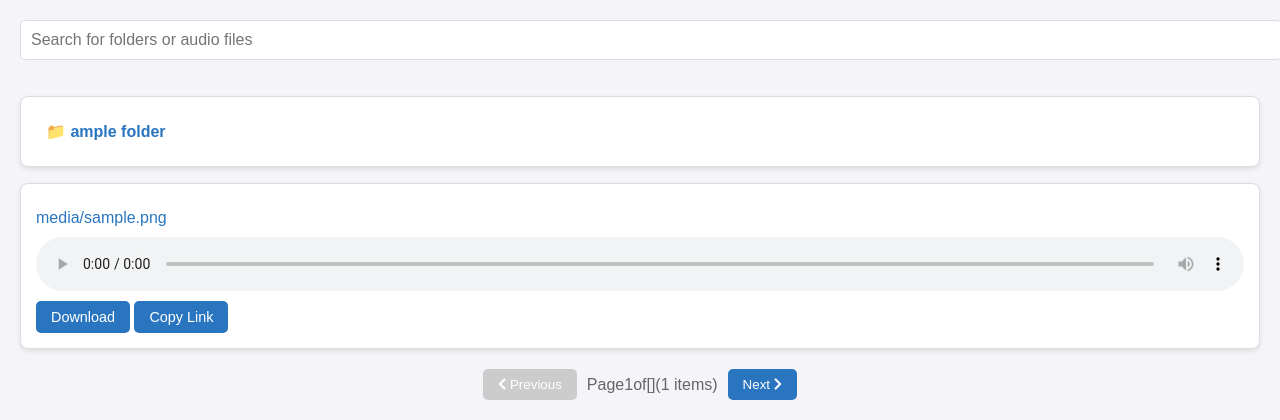
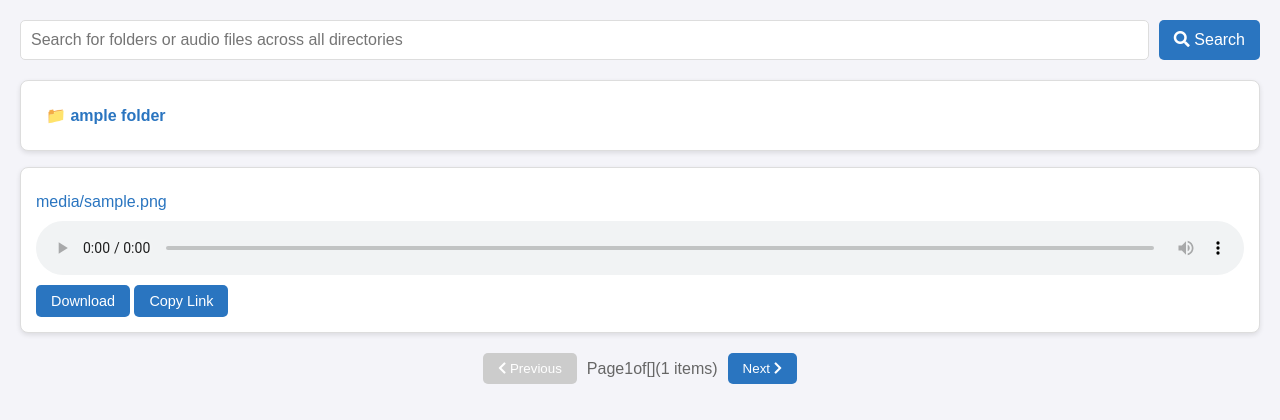
Before and after one commit to DWAA1660/audioviewer, a Flask app: template templates/index.html in a window 1280 px wide. Shown: the top 420 px of the page. Run offline with Flask 3, Linux system fonts and the light colour scheme; the template is opened without the code that fills it: most values are stand-ins (such as "Sample title", 1, 10 or a date in 2020).

Commit message:
test recursive

```diff
--- a/main.py
+++ b/main.py
@@ -140,6 +140,35 @@
 
 
 
+def search_files_recursive(root_dir, query=None):
+    """Recursively search for files and folders in a directory
+
+    Args:
+        root_dir (str): The root directory to start searching from
+        query (str, optional): Search query to filter results. Defaults to None.
+
+    Returns:
+        tuple: (files, folders) - Lists of file and folder paths that match the query
+    """
+    files = []
+    folders = []
+
+    # Walk through all directories recursively
+    for dirpath, dirnames, filenames in os.walk(root_dir):
+        # Check if folders match the query
+        for dirname in dirnames:
+            full_path = os.path.join(dirpath, dirname)
+            if query is None or query.lower() in dirname.lower():
+                folders.append(full_path)
+
+        # Check if files match the query
+        for filename in filenames:
+            full_path = os.path.join(dirpath, filename)
+            if query is None or query.lower() in filename.lower():
+                files.append(full_path)
+
+    return files, folders
+
 @app.route('/api/directory_contents')
 def get_directory_contents():
     """API endpoint to get directory contents with pagination"""
@@ -179,6 +208,44 @@
     except Exception as e:
         return jsonify({'error': str(e)}), 500
 
+@app.route('/api/search')
+def search_files():
+    """API endpoint to search for files and folders recursively"""
+    path = request.args.get('path', 'static/sources')
+    query = request.args.get('query', '')
+    page = request.args.get('page', 1, type=int)
+
+    try:
+        # Search for files and folders recursively
+        files, folders = search_files_recursive(path, query if query else None)
+
+        # Total items and pagination
+        total_items = len(files) + len(folders)
+        total_pages = math.ceil(total_items / ITEMS_PER_PAGE) if total_items > 0 else 1
+
+        # Calculate pagination indices
+        start_idx = (page - 1) * ITEMS_PER_PAGE
+        end_idx = min(start_idx + ITEMS_PER_PAGE, total_items)
+
+        # Combine and sort results for pagination
+        all_items = sorted(folders + files)
+        paginated_items = all_items[start_idx:end_idx]
+
+        # Separate back into files and folders for the frontend
+        paginated_files = [item for item in paginated_items if os.path.isfile(item)]
+        paginated_folders = [item for item in paginated_items if os.path.isdir(item)]
+
+        return jsonify({
+            'files': paginated_files,
+            'folders': paginated_folders,
+            'current_page': page,
+            'total_pages': total_pages,
+            'total_items': total_items,
+            'query': query
+        })
+    except Exception as e:
+        return jsonify({'error': str(e)}), 500
+
 
 if __name__ == "__main__":
     app.run("0.0.0.0", port=5000, debug=True)
--- a/templates/index.html
+++ b/templates/index.html
@@ -123,11 +123,39 @@
             font-size: 1.2rem;
             color: #666;
         }
+
+        .search-container {
+            display: flex;
+            gap: 10px;
+            margin-bottom: 20px;
+        }
+
+        .search-container input[type="text"] {
+            flex: 1;
+            margin-bottom: 0;
+        }
+
+        .search-btn {
+            background-color: #2a75c0;
+            color: white;
+            border: none;
+            border-radius: 5px;
+            padding: 10px 15px;
+            cursor: pointer;
+            font-size: 1rem;
+        }
+
+        .search-btn:hover {
+            background-color: #1f5a93;
+        }
     </style>
 </head>
 <body>
 
-    <input type="text" id="searchInput" placeholder="Search for folders or audio files">
+    <div class="search-container">
+        <input type="text" id="searchInput" placeholder="Search for folders or audio files across all directories">
+        <button id="searchButton" class="search-btn"><i class="fas fa-search"></i> Search</button>
+    </div>
 
     <div id="content-container">
         <ul id="folder">
@@ -172,23 +200,31 @@
     <script>
         // Global variables
         const currentPath = "{{ path }}";
-        let currentPage = {{ current_page }};
-        const totalPages = {{ total_pages }};
+        let currentPage = parseInt("{{ current_page }}", 10);
+        let totalPages = parseInt("{{ total_pages }}", 10);
 
         // Cache for directory contents
         const directoryCache = {};
 
+        // Track if we're in search mode
+        let isSearchMode = false;
+        let currentSearchQuery = '';
+
         // Search functionality
+        // Local search (filter displayed items)
         document.getElementById("searchInput").addEventListener("input", function() {
+            // Only perform local filtering if we're not in search mode
+            if (!isSearchMode) {
                 var input, filter, folderList, fileList, folderItems, fileItems, h3, a, i, txtValue;
 
                 input = document.getElementById("searchInput");
                 filter = input.value.toUpperCase();
+                folderList = document.getElementById("folder");
+                fileList = document.getElementById("fileList");
+                folderItems = folderList.getElementsByTagName("li");
+                fileItems = fileList.getElementsByTagName("li");
 
-            // Search in folders
-            folderList = document.getElementById("folder");
-            folderItems = folderList.getElementsByClassName("folder-item");
-
+                // Filter folders
                 for (i = 0; i < folderItems.length; i++) {
                     a = folderItems[i].getElementsByTagName("a")[0];
                     txtValue = a.textContent || a.innerText;
@@ -199,10 +235,7 @@
                     }
                 }
 
-            // Search in audio files
-            fileList = document.getElementById("fileList");
-            fileItems = fileList.getElementsByClassName("audio-file");
-
+                // Filter files
                 for (i = 0; i < fileItems.length; i++) {
                     h3 = fileItems[i].getElementsByTagName("h3")[0];
                     txtValue = h3.textContent || h3.innerText;
@@ -212,7 +245,79 @@
                         fileItems[i].style.display = "none";
                     }
                 }
+            }
         });
+
+        // Global search (search across all directories)
+        document.getElementById("searchButton").addEventListener("click", function() {
+            performGlobalSearch();
+        });
+
+        // Also trigger search on Enter key
+        document.getElementById("searchInput").addEventListener("keyup", function(event) {
+            if (event.key === "Enter") {
+                performGlobalSearch();
+            }
+        });
+
+        function performGlobalSearch() {
+            const query = document.getElementById("searchInput").value.trim();
+            if (query === '' && isSearchMode) {
+                // If search is empty and we're in search mode, go back to normal browsing
+                isSearchMode = false;
+                currentSearchQuery = '';
+                navigateToPage(1);
+                return;
+            }
+
+            if (query === '' && !isSearchMode) {
+                // Empty search in normal mode, do nothing
+                return;
+            }
+
+            // Set search mode and perform search
+            isSearchMode = true;
+            currentSearchQuery = query;
+            searchFiles(query, 1);
+        }
+
+        function searchFiles(query, page) {
+            // Show loading indicator
+            document.getElementById('loading').style.display = 'block';
+
+            // Disable pagination buttons during loading
+            document.getElementById('prev-page').disabled = true;
+            document.getElementById('next-page').disabled = true;
+
+            // Check if we have cached data for this search query and page
+            const cacheKey = `search_${query}_${page}`;
+            if (directoryCache[cacheKey]) {
+                console.log('Using cached search results for', cacheKey);
+                updatePageContent(directoryCache[cacheKey]);
+                return;
+            }
+
+            // Use AJAX to fetch search results
+            fetch(`/api/search?path=${encodeURIComponent(currentPath)}&query=${encodeURIComponent(query)}&page=${page}`)
+                .then(response => response.json())
+                .then(data => {
+                    // Cache the results
+                    directoryCache[cacheKey] = data;
+
+                    // Update the page content
+                    updatePageContent(data);
+
+                    // Update current page
+                    currentPage = data.current_page;
+                })
+                .catch(error => {
+                    console.error('Error fetching search results:', error);
+                    alert('Failed to load search results. Please try again.');
+                    document.getElementById('loading').style.display = 'none';
+                    document.getElementById('prev-page').disabled = currentPage <= 1;
+                    document.getElementById('next-page').disabled = currentPage >= totalPages;
+                });
+        }
 
         // Copy link functionality
         function initializeCopyButtons() {
@@ -369,6 +474,12 @@
             document.getElementById('prev-page').disabled = true;
             document.getElementById('next-page').disabled = true;
 
+            if (isSearchMode) {
+                // If in search mode, use the search API
+                searchFiles(currentSearchQuery, page);
+                return;
+            }
+
             // Check if we have cached data for this path and page
             const cacheKey = `${currentPath}_${page}`;
             if (directoryCache[cacheKey]) {
```
Lines whose indentation alone changed are shown as unchanged.
